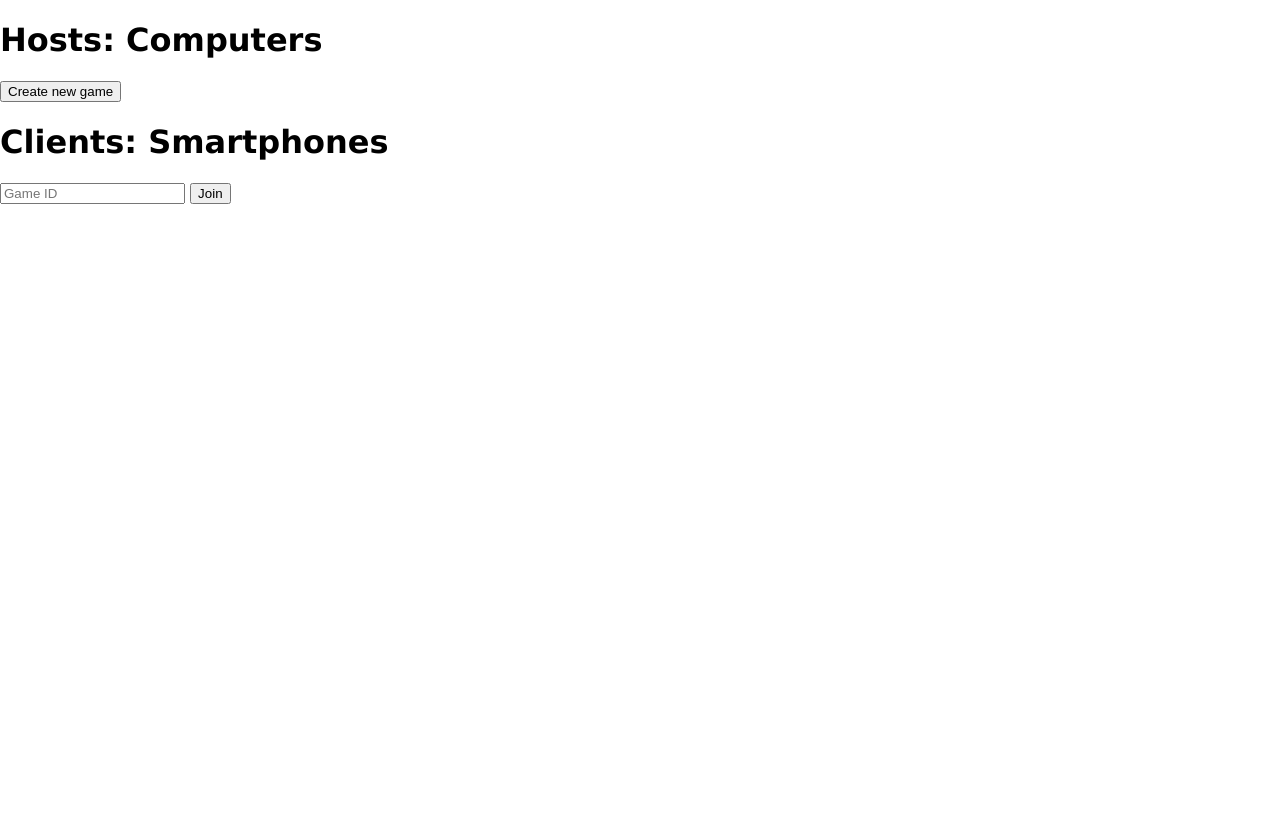
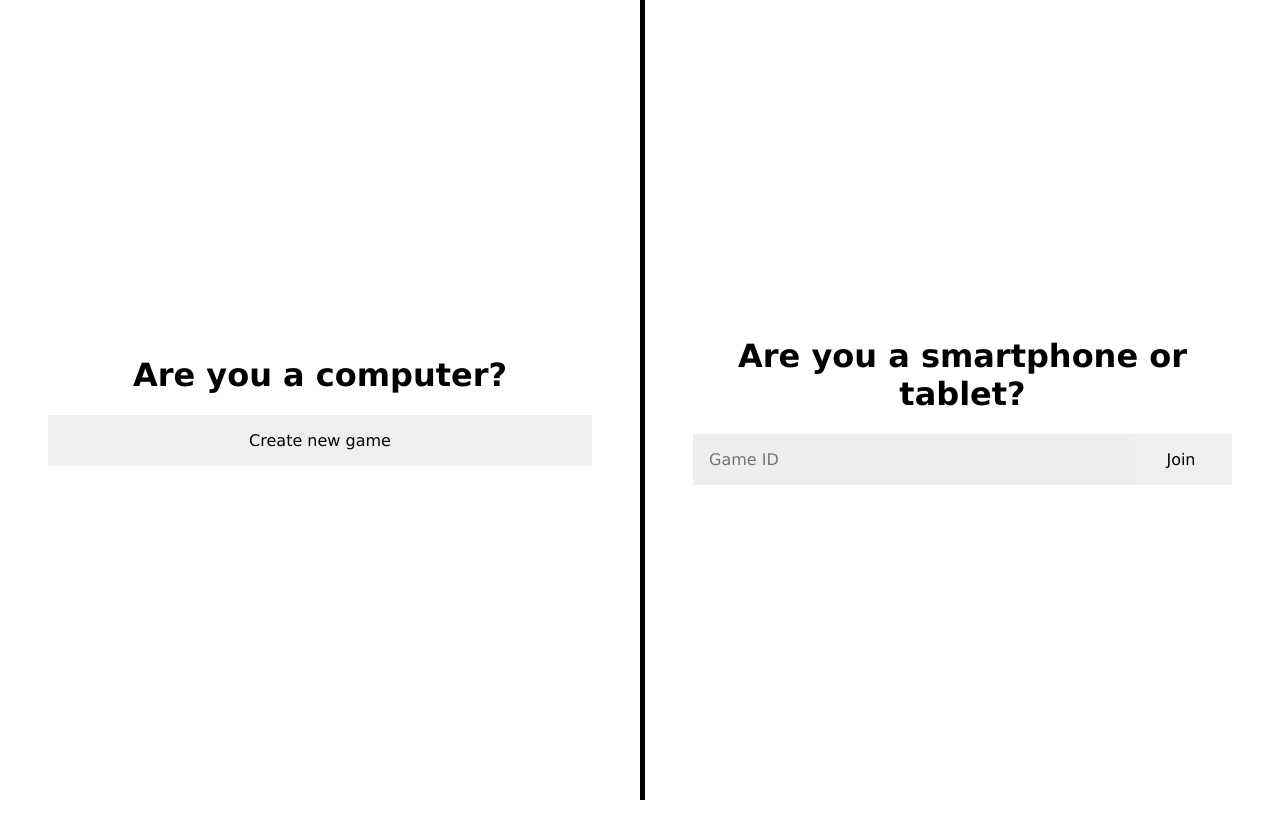
Before and after one commit to jlam55555/racing-game, a website: page public/index.html in a window 1280 px wide. After the commit the page ends 800 px from the top, so only its background shows below. Drawn offline with nearby package versions, Linux system fonts and the light colour scheme; no server answers.

Commit message:
added styles to index.html

```diff
--- /dev/null
+++ b/public/css/index.css
@@ -0,0 +1,37 @@
+/**
+  * Styles for homepage
+  * Applies to index.html
+  */
+
+/**
+  * Put computer and smartphone divs side by side
+  * @author Jonathan Lam
+  */
+body {
+  display: flex;
+  flex-direction: row;
+}
+.deviceTypeContainer {
+  flex-grow: 1;
+  flex-basis: 50%;
+  display: flex;
+  flex-direction: column;
+  justify-content: center;
+  padding: 3em;
+}
+.deviceTypeContainer:nth-child(2) {
+  border-left: 5px solid black;
+}
+.deviceTypeHeader {
+  text-align: center;
+}
+#joinGameContainer {
+  display: flex;
+  flex-direction: row;
+}
+#joinGameId {
+  flex-grow: 5;
+}
+#joinGame {
+  flex-grow: 1;
+}
--- a/public/css/main.css
+++ b/public/css/main.css
@@ -15,5 +15,18 @@ html, body {
   margin: 0;
   height: 100%;
   font-size: 16px;
-  font-family: verdana;
+  font-family: verdana, sans-serif;
 }
+a, button, select, input {
+  outline: none;
+  border: none;
+  font-size: inherit;
+  font-family: inherit;
+}
+button, input {
+  border: none;
+  padding: 1em;
+}
+input {
+  background-color: #eee;
+}
--- a/public/index.html
+++ b/public/index.html
@@ -17,10 +17,11 @@
     <meta name='keywords' content='multiplayer, racing, game, CSP, computer science principles, jonathan lam, rahul kiefer'>
 
     <!--
-      include main stylesheet
+      include stylesheets
       @author Jonathan Lam
       -->
     <link rel='stylesheet' href='css/main.css'>
+    <link rel='stylesheet' href='css/index.css'>
 
     <!--
       include socket.io library
@@ -54,16 +55,22 @@
       Create a room for hosts
       @author Jonathan Lam
       -->
-    <h1>Hosts: Computers</h1>
-    <button id='createGame'>Create new game</button>
+    <div class='deviceTypeContainer'>
+      <h1 class='deviceTypeHeader'>Are you a computer?</h1>
+      <button id='createGame'>Create new game</button>
+    </div>
 
     <!--
       Join a room for mobile
       @author Jonathan Lam
       -->
-    <h1>Clients: Smartphones</h1>
-    <input type='text' id='joinGameId' placeholder='Game ID'>
-    <button id='joinGame'>Join</button>
+    <div class='deviceTypeContainer'>
+      <h1 class='deviceTypeHeader'>Are you a smartphone or tablet?</h1>
+      <div id='joinGameContainer'>
+        <input type='text' id='joinGameId' placeholder='Game ID'>
+        <button id='joinGame'>Join</button>
+      </div>
+    </div>
 
   </body>
 </html>
```
